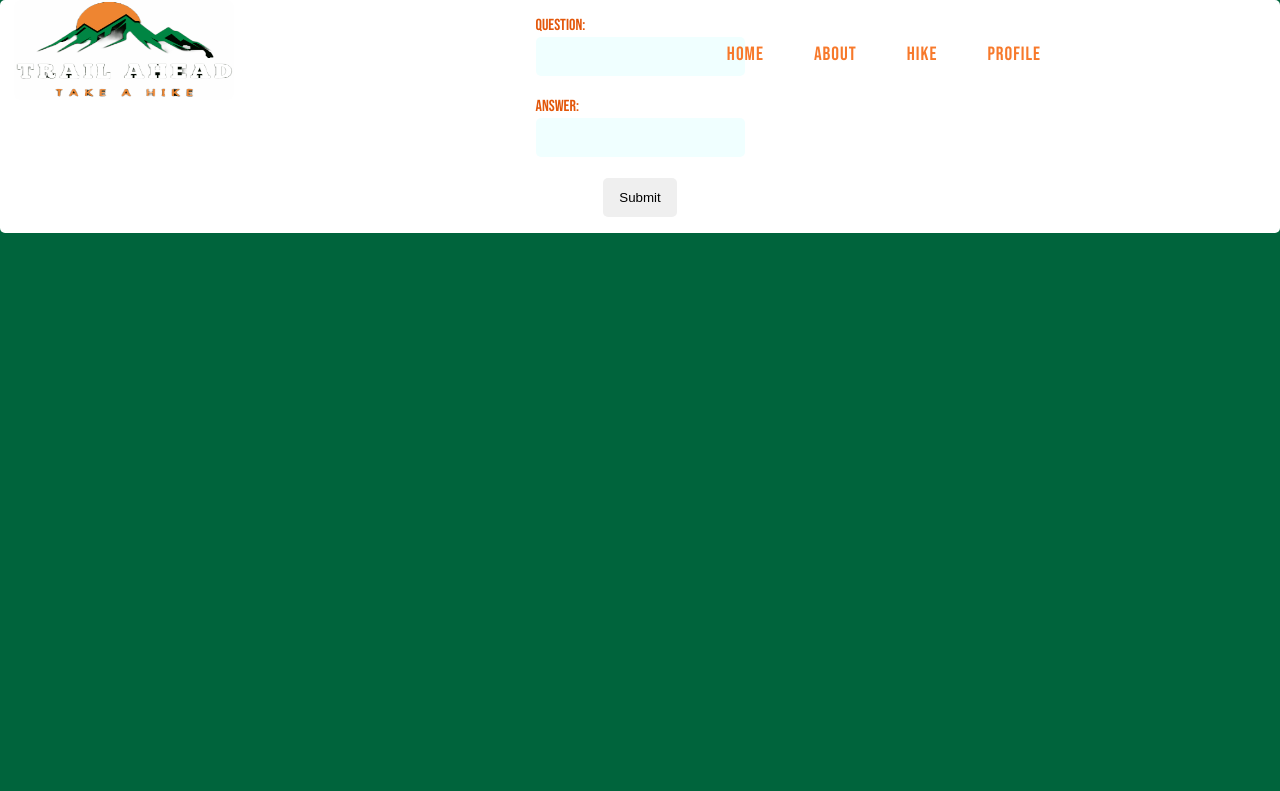
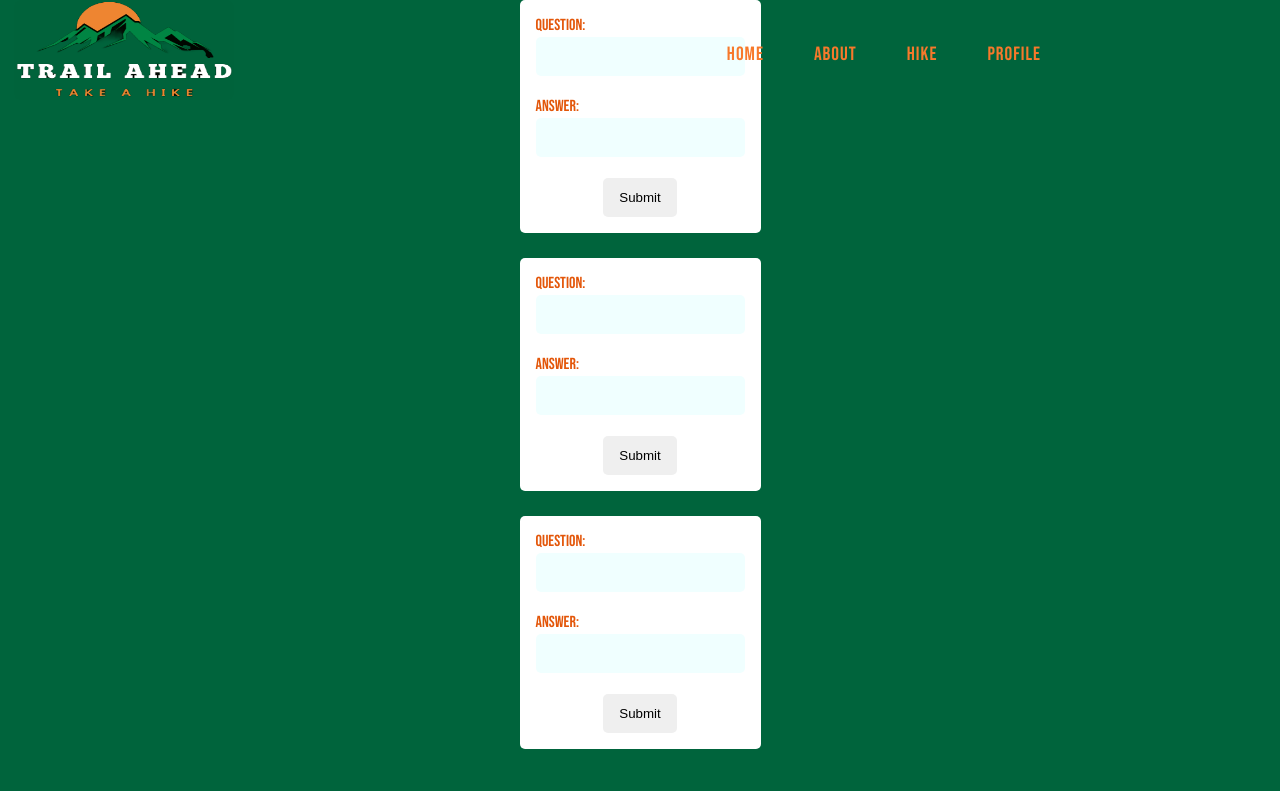
Before and after one commit to DQuaya/Trail-Ahead-Front-End, a React (Create React App) app: page /quiz in a window 1280 px wide. Shown: the top 791 px of the page. Built offline with nearby package versions, Linux system fonts and the light colour scheme.

Commit message:
created form for quiz

```diff
--- a/src/App.js
+++ b/src/App.js
@@ -57,7 +57,10 @@ function App() {
           </Routes>
         </>
       )}
-
+      <br />
+     <div>
+        <QuizForm />
+        </div>
     </div>
   );
 }
--- a/src/Components/Quiz/Quiz.css
+++ b/src/Components/Quiz/Quiz.css
@@ -0,0 +1,10 @@
+.quizContainer {
+  display: flex;
+  flex-direction: column;
+  align-items: center;
+
+}
+
+form {
+    margin-bottom: 25px;
+}
--- a/src/Components/Quiz/Quiz.js
+++ b/src/Components/Quiz/Quiz.js
@@ -1,5 +1,6 @@
 import React from "react";
 import { useState } from "react";
+import '../Quiz/Quiz.css'
 
 function QuizForm() {
   const [question, setQuestion] = useState('');
@@ -25,7 +26,33 @@ function QuizForm() {
  };
 
   return (
-    <div>
+    <div className="quizContainer">
+      <form onSubmit={handleSubmit}>
+        <label>
+          Question:
+          <input type="text" value={question} onChange={handleQuestionChange} />
+        </label>
+        <br />
+        <label>
+          Answer:
+          <input type="text" value={answer} onChange={handleAnswerChange} />
+        </label>
+        <br />
+        <button type="submit">Submit</button>
+      </form>
+      <form onSubmit={handleSubmit}>
+        <label>
+          Question:
+          <input type="text" value={question} onChange={handleQuestionChange} />
+        </label>
+        <br />
+        <label>
+          Answer:
+          <input type="text" value={answer} onChange={handleAnswerChange} />
+        </label>
+        <br />
+        <button type="submit">Submit</button>
+      </form>
       <form onSubmit={handleSubmit}>
         <label>
           Question:
```
